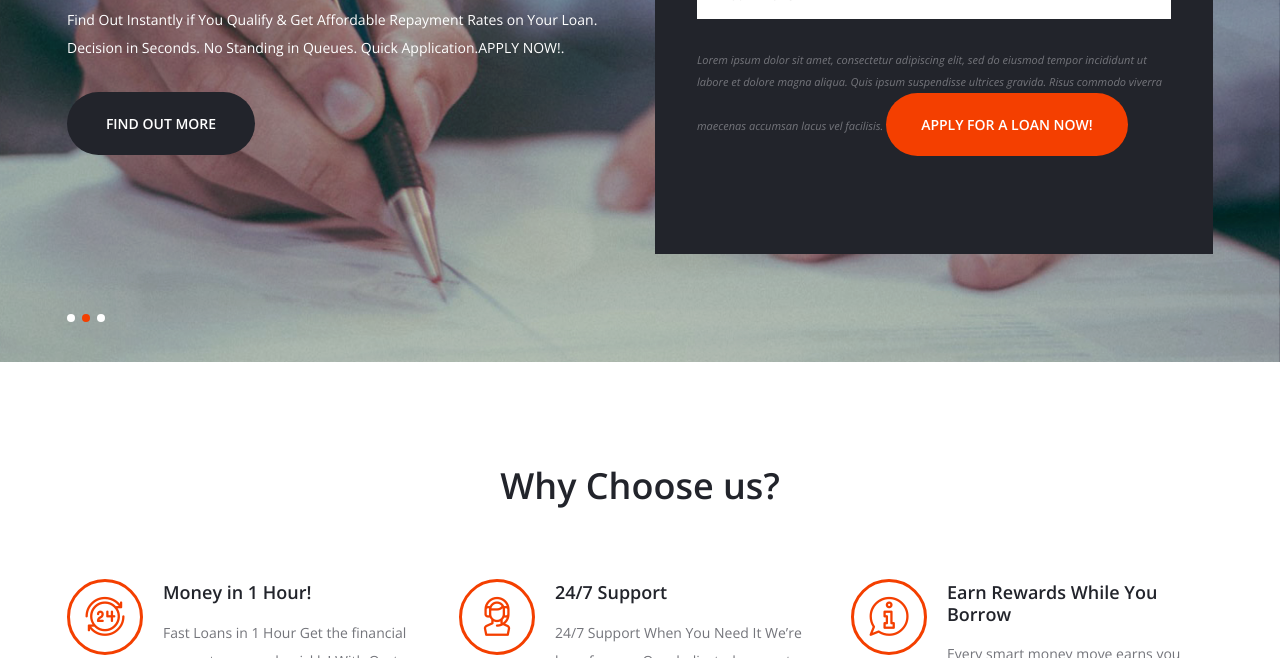
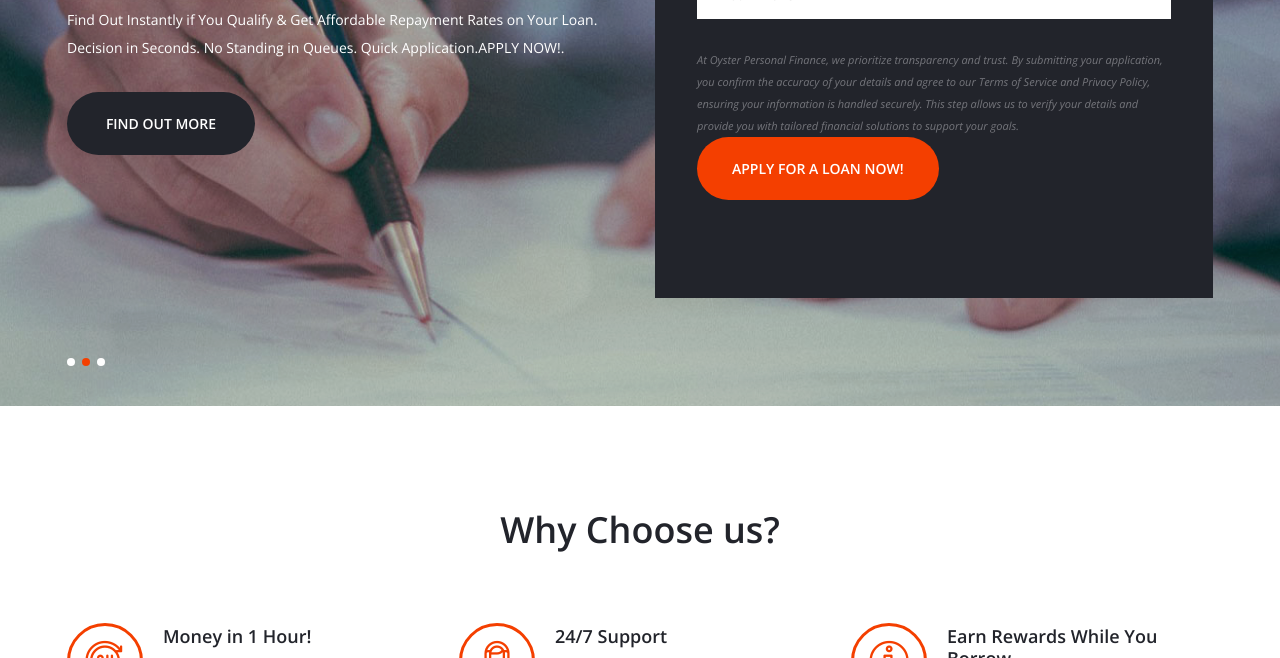
Before and after one commit to SoftrIn6/sgd, a plain HTML site: page index.html in a window 1280 px wide. Shown: the part 442-1100 px from the top of the page. Drawn offline with nearby package versions, Linux system fonts and the light colour scheme; files that its build step writes are made by us from their sources; files whose address does not match are found by name.

Commit message:
Update index.html

```diff
--- a/index.html
+++ b/index.html
@@ -1,7 +1,7 @@
 <!DOCTYPE html>
 <html lang="zxx">
 <head>
-	<title>OYSTER PERSONAL FINANCE (PTY) LTD</title>
+	<title>OYSTER PERSONAL FINANCE (PTY) LTD | Loans HTML Template</title>
 	<meta charset="UTF-8">
 	<meta name="description" content="loans HTML Template">
 	<meta name="keywords" content="loans, html">
@@ -78,7 +78,7 @@
 <input type="text" placeholder="Your Name">
 						<input type="text" placeholder="Your E-mail">
 						<input type="text" placeholder="Your Phone">
-						<p>Lorem ipsum dolor sit amet, consectetur adipiscing elit, sed do eiusmod tempor incididunt ut labore et dolore magna aliqua. Quis ipsum suspendisse ultrices gravida. Risus commodo viverra maecenas accumsan lacus vel facilisis.
+						<p>At Oyster Personal Finance, we prioritize transparency and trust. By submitting your application, you confirm the accuracy of your details and agree to our Terms of Service and Privacy Policy, ensuring your information is handled securely. This step allows us to verify your details and provide you with tailored financial solutions to support your goals.
         <button class="site-btn" type="button" onclick="window.location.href='https://applynow.com'">Apply for a loan now!</button>
 				</div>
 			</div>
```
